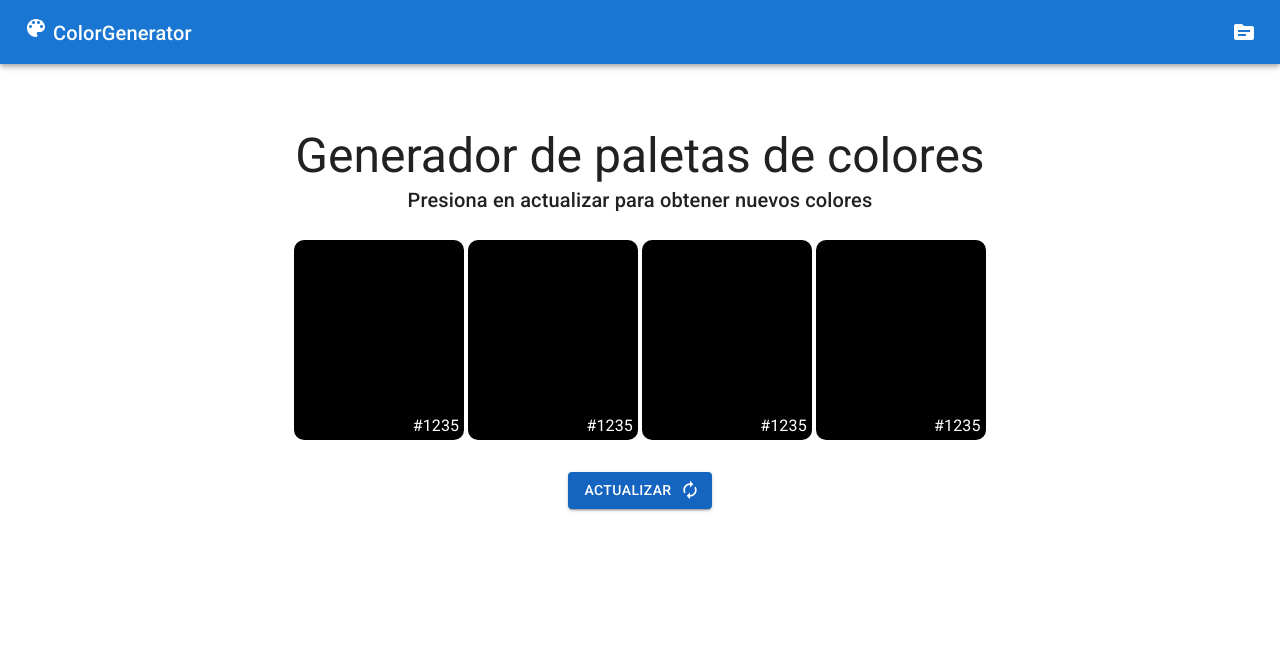
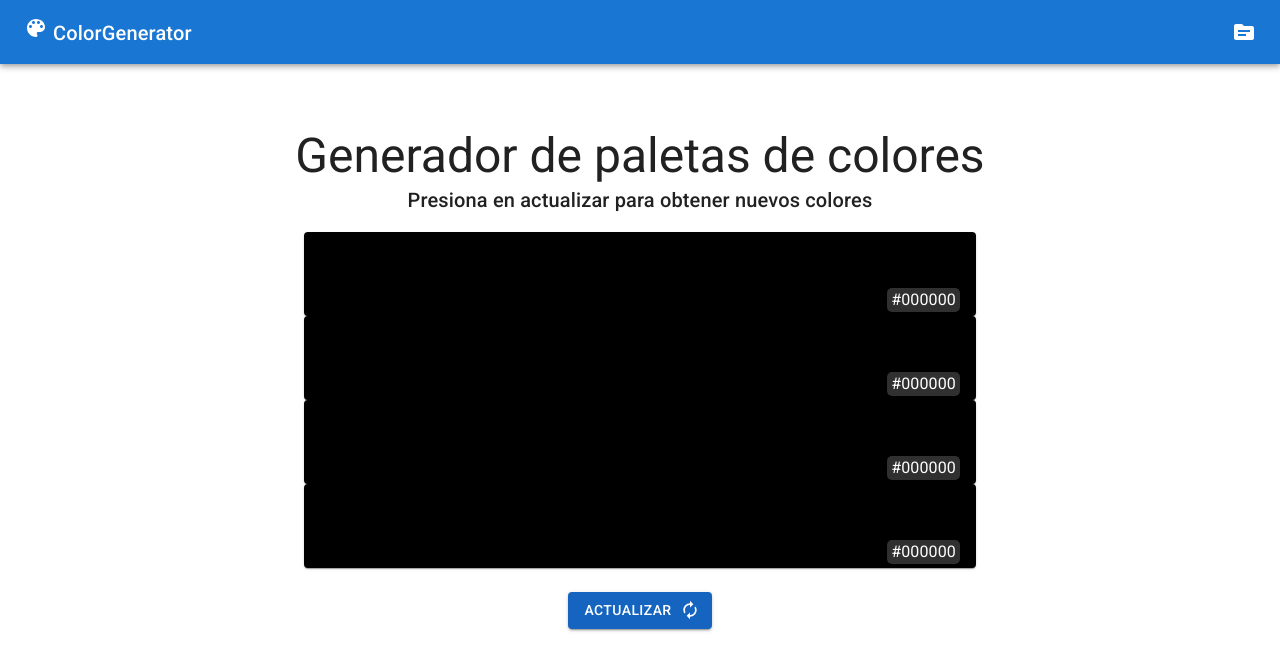
Before and after one commit to nicostray/generador-de-colores, a React (Create React App) app: page / in a window 1280 px wide. Shown: the top 670 px of the page. Built offline with nearby package versions, Linux system fonts and the light colour scheme; no server answers.

Commit message:
añadida parte principal del proyecto, donde se muestran los colores y llamada a api

```diff
--- a/package.json
+++ b/package.json
@@ -11,6 +11,7 @@
     "@testing-library/react": "^13.0.1",
     "@testing-library/user-event": "^13.5.0",
     "axios": "^0.26.1",
+    "dotenv": "^16.0.0",
     "install": "^0.13.0",
     "npm": "^8.7.0",
     "react": "^18.0.0",
--- a/src/api/getApi.js
+++ b/src/api/getApi.js
@@ -1,15 +1,19 @@
-import axios from 'axios';
+// import axios from 'axios';
 
-const getApi = async () => {
-    console.log("entramos a llamar a la api!!")
-    const res = await axios.get('https://random-palette-generator.p.rapidapi.com/palette/Monochromatic/1/4',{
-        headers: {
-            'X-RapidAPI-Host' : 'random-palette-generator.p.rapidapi.com',
+// const getApi = () => {
 
-        }
-    })
+//     axios.get('https://random-palette-generator.p.rapidapi.com/palette/Monochromatic/1/4',{
+//         headers: {
+//             'X-RapidAPI-Host' : 'random-palette-generator.p.rapidapi.com',
+//             'X-RapidAPI-Key' : process.env.REACT_APP_API_KEY
+//         }
+//     })
+//     .then(res =>{
+//         const datos = res.data;
+//     console.log('getApi: ', datos.data[0].palette)
 
-    return res.data.data[0].palette
-}
+//     return datos.data[0].palette
+// })
+// }
 
-export default getApi
+// export default getApi
--- a/src/components/ColorContainer.jsx
+++ b/src/components/ColorContainer.jsx
@@ -1,23 +1,20 @@
-import { Box } from '@mui/material'
-import React from 'react'
+import { Box, Grid } from '@mui/material'
+import React, { useEffect, useState } from 'react'
 import SingleColor from './SingleColor'
 
-const ColorContainer = ({paleta}) => {
-    console.log(paleta)
+const ColorContainer = ({colores}) => {
+
+    console.log('ColorContainer: ', colores)
+    const [paleta,setPaleta] = useState(colores)
+
+    useEffect(() => {
+      setPaleta(colores)
+    }, [colores])
+
   return (
-    <Box
-          sx={{
-            marginTop: 3,
-            marginBottom:4,
-            display: "flex",
-            flexDirection: "row",
-            alignItems: "center",
-            width: "60%",
-            gap: 0.5,
-          }}
-        >
-          {paleta.map(element => <SingleColor />)}
-        </Box>
+    <Grid container sx={{display:'flex', justifyContent:'center'}} mt={2} mb={3} >
+      {paleta.map(element=> <SingleColor color={element}/>)}
+    </Grid>
   )
 }
 
--- a/src/components/Layout.jsx
+++ b/src/components/Layout.jsx
@@ -4,22 +4,47 @@ import {
   Button,
   Container,
   CssBaseline,
-  Stack,
   Typography,
 } from "@mui/material";
-import React, { useState } from "react";
-import getApi from "../api/getApi";
+import axios from "axios";
+import React, { useEffect, useState } from "react";
 import ColorContainer from "./ColorContainer";
 
 
 const Layout = () => {
-    const [paleta,setPaleta] = useState(['','','','',])
 
-    const llamarApi = () => {
-        setPaleta(getApi())
+  const initialColors = ['#000000', '#000000','#000000', '#000000']
+    const [paleta,setPaleta] = useState(initialColors)
+    const [button,setButton] = useState(0)
+
+    const getColors = () => {
+      setButton(button+1)
     }
+    // const getColors =  () => {
+    //   console.log('entré a llamarApi')
+    //     // setPaleta(getApi())
+    //     const holamundo = getApi();
+    //     console.log('!!!: ', holamundo)
+    //     console.log('pasó el setpaleta')
+    // }
+
+    useEffect(() => {
+      axios.get('https://random-palette-generator.p.rapidapi.com/palette/Monochromatic/1/4',{
+        headers: {
+            'X-RapidAPI-Host' : 'random-palette-generator.p.rapidapi.com',
+            'X-RapidAPI-Key' : process.env.REACT_APP_API_KEY
+          }
+        })
+        .then(res=>{
+          const datos = res.data.data[0].palette
+          setPaleta(datos)
+        }
+    )
+    }, [button])
+
   return (
     <Container component="main">
+
       <CssBaseline />
       <Box
         sx={{
@@ -37,14 +62,14 @@ const Layout = () => {
           Presiona en actualizar para obtener nuevos colores
         </Typography>
 
-        <ColorContainer paleta={paleta}/>
+        <ColorContainer colores={paleta}/>
 
         <Button
           sx={{ backgroundColor: "primary.dark" }}
           variant="contained"
           endIcon={<Autorenew />}
           size="medium"
-          onClick={llamarApi}
+          onClick={getColors}
         >
           Actualizar
         </Button>
--- a/src/components/SingleColor.jsx
+++ b/src/components/SingleColor.jsx
@@ -1,26 +1,16 @@
-import { Box, Typography } from '@mui/material'
+import { Box, Card, CardContent, Grid, Typography } from '@mui/material'
 import React from 'react'
 
 const SingleColor = ({color}) => {
+  console.log('En singleColor viene:', color)
   return (
-    <Box
-            sx={{
-              backgroundColor: "black",
-              width: "25%",
-              height: "200px",
-              borderRadius: "10px",
-              position: "relative",
-              cursor:'pointer'
-            }}
-          >
-            <Typography
-              variant="body1"
-              color="white"
-              sx={{ position: "absolute", right: "5px", bottom: "2px" }}
-            >
-              #1235
-            </Typography>
-          </Box>
+    <Grid item={true} xs={7}>
+      <Card sx={{backgroundColor:`${color}`}}  >
+        <CardContent sx={{display:'flex', justifyContent:'flex-end', }} >
+            <Typography variant="body1" color="white" sx={{marginTop:'40px', marginBottom:'-20px', backgroundColor:'#303030', borderRadius:'5px', padding:'0 4px'}}>{color}</Typography>
+        </CardContent>
+      </Card>
+    </Grid>
   )
 }
 
```
Also changed, not shown: 2 other files (tests, documents, lock files or other folders).
